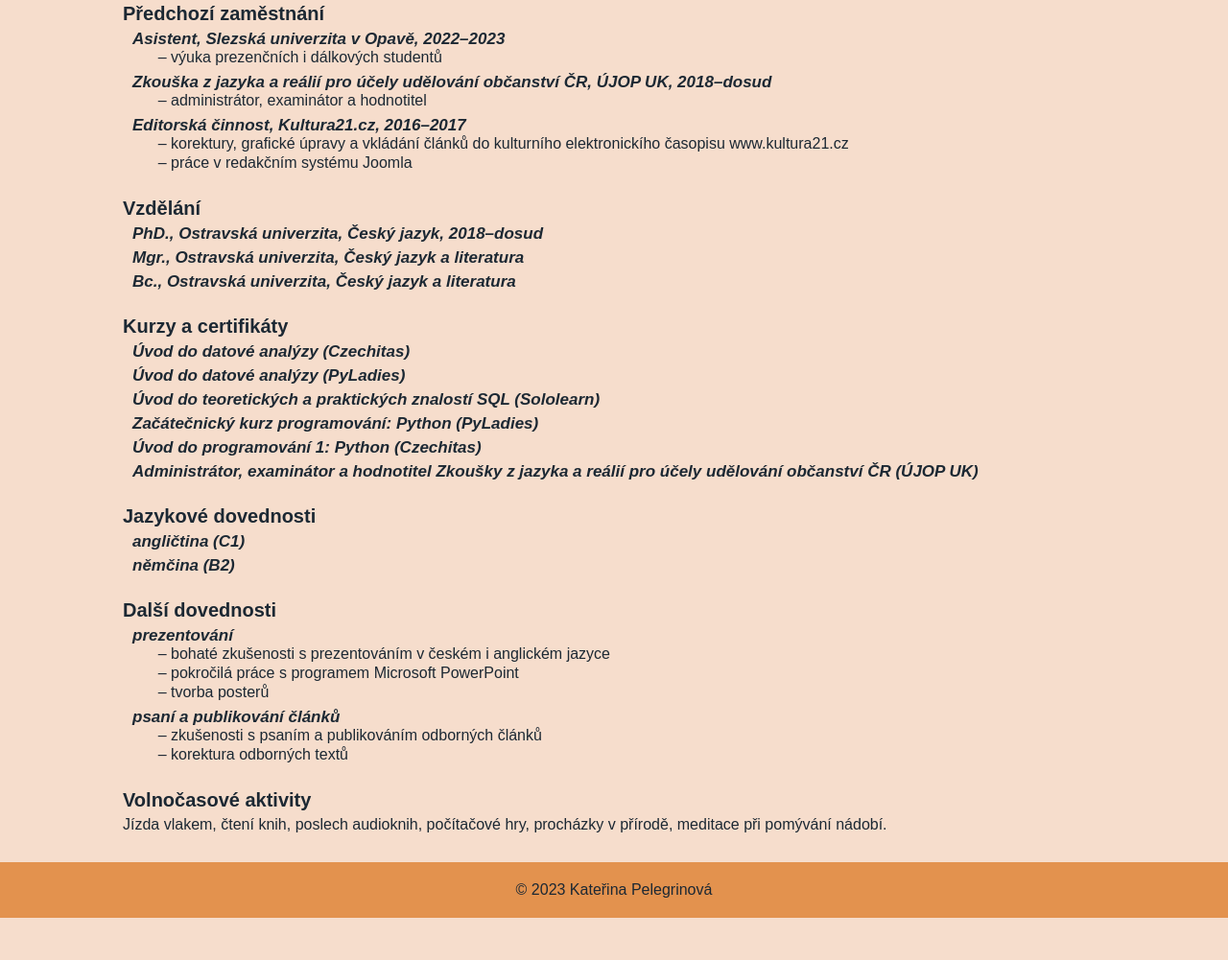
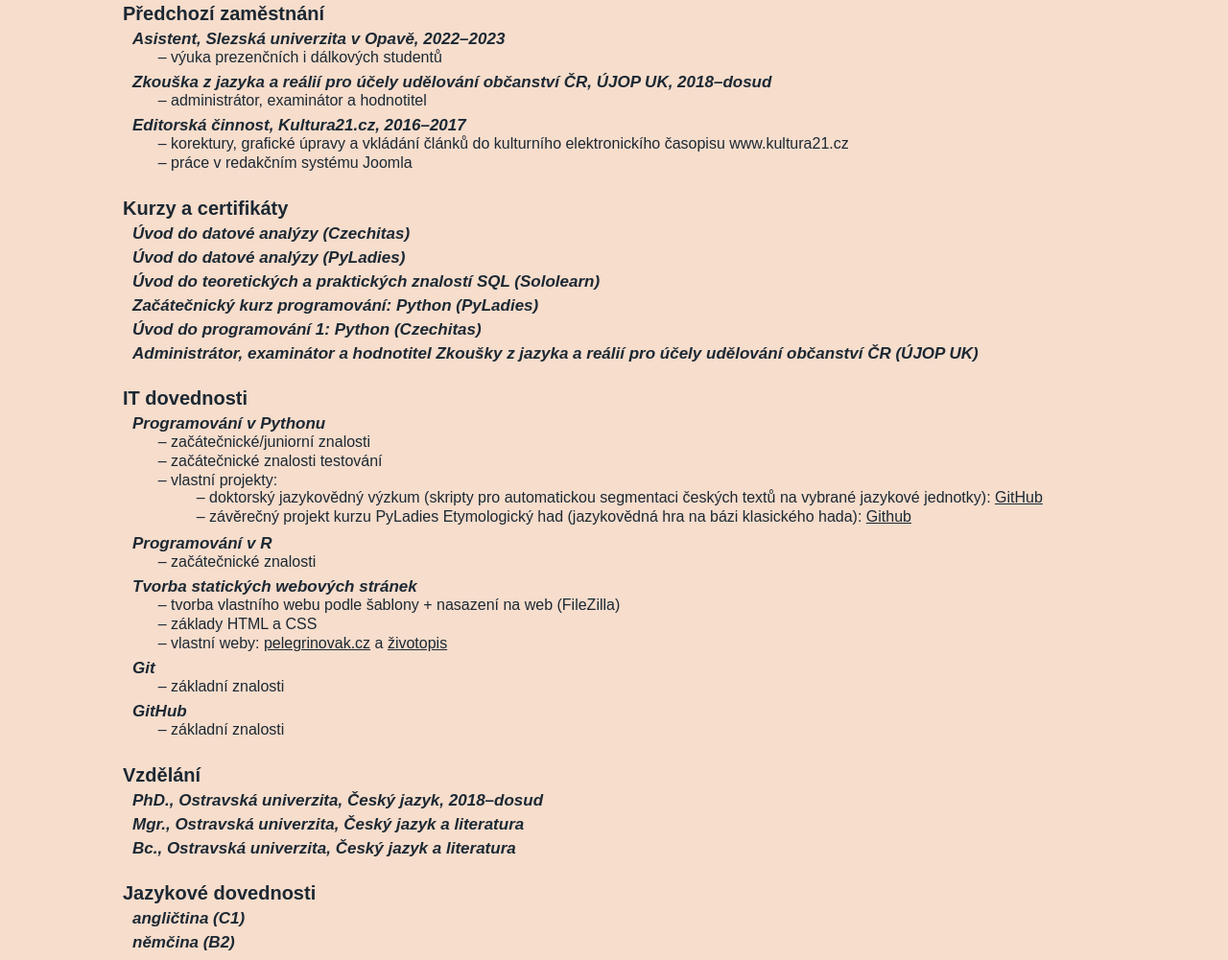
Before and after one commit to pelegrinova/CV, a plain HTML site: page cv_it.html in a window 1280 px wide. Shown: the part 414-1415 px from the top of the page at 96% size. Before the commit the page ends 1371 px from the top, so only its background shows below. Drawn offline with Linux system fonts and the light colour scheme.

Commit message:
Adding of content to the cv_it.html

```diff
--- a/cv_it.html
+++ b/cv_it.html
@@ -62,14 +62,7 @@
                 </li>
             </ul>
         </section>
-        <section class="vzdelani">
-            <h2>Vzdělání</h2>
-            <ul class="polozky_sekce">
-                <li>PhD., Ostravská univerzita, Český jazyk, 2018–dosud</li>
-                <li>Mgr., Ostravská univerzita, Český jazyk a literatura</li>
-                <li>Bc., Ostravská univerzita, Český jazyk a literatura</li>
-            </ul>
-        </section>
+
         <section class="kurzy">
             <h2>Kurzy a certifikáty</h2>
             <ul class="polozky_sekce">
@@ -79,6 +72,53 @@
                 <li>Začátečnický kurz programování: Python (PyLadies)</li>
                 <li>Úvod do programování 1: Python (Czechitas)</li>
                 <li>Administrátor, examinátor a hodnotitel Zkoušky z jazyka a reálií pro účely udělování občanství ČR (ÚJOP UK)</li>
+            </ul>
+        </section>
+        <section class="it_dovednosti">
+            <h2>IT dovednosti</h2>
+            <ul class="polozky_sekce">
+                <li>Programování v Pythonu
+                    <ul class="doplnujici_info_polozky">
+                        <li>začátečnické/juniorní znalosti</li>
+                        <li>začátečnické znalosti testování</li>
+                        <li>vlastní projekty:
+                            <ul class="doplnujici_info_polozky">
+                                <li>doktorský jazykovědný výzkum (skripty pro automatickou segmentaci českých textů na vybrané jazykové jednotky): <a href="https://github.com/pelegrinova/menzerath-altmann_law_in_czech/tree/main/scripts">GitHub</a> </li>
+                                <li>závěrečný projekt kurzu PyLadies Etymologický had (jazykovědná hra na bázi klasického hada): <a href="https://github.com/pelegrinova/Etymologicky-had">Github</a> </li>
+                            </ul>
+                        </li>
+                    </ul>
+                </li>
+                <li>Programování v R
+                    <ul class="doplnujici_info_polozky">
+                        <li>začátečnické znalosti</li>
+                    </ul>
+                </li>
+                <li>Tvorba statických webových stránek
+                    <ul class="doplnujici_info_polozky">
+                        <li>tvorba vlastního webu podle šablony + nasazení na web (FileZilla)</li>
+                        <li>základy HTML a CSS</li>
+                        <li>vlastní weby: <a href="http://pelegrinovak.cz/">pelegrinovak.cz</a> a <a href="https://pelegrinovak.cz/CV/">životopis</a> </li>
+                    </ul>
+                </li>
+                <li>Git
+                    <ul class="doplnujici_info_polozky">
+                        <li>základní znalosti</li>
+                    </ul>
+                </li>
+                <li>GitHub
+                    <ul class="doplnujici_info_polozky">
+                        <li>základní znalosti</li>
+                    </ul>
+                </li>
+            </ul>
+        </section>
+        <section class="vzdelani">
+            <h2>Vzdělání</h2>
+            <ul class="polozky_sekce">
+                <li>PhD., Ostravská univerzita, Český jazyk, 2018–dosud</li>
+                <li>Mgr., Ostravská univerzita, Český jazyk a literatura</li>
+                <li>Bc., Ostravská univerzita, Český jazyk a literatura</li>
             </ul>
         </section>
         <section class="jazykove_dovednosti">
```
